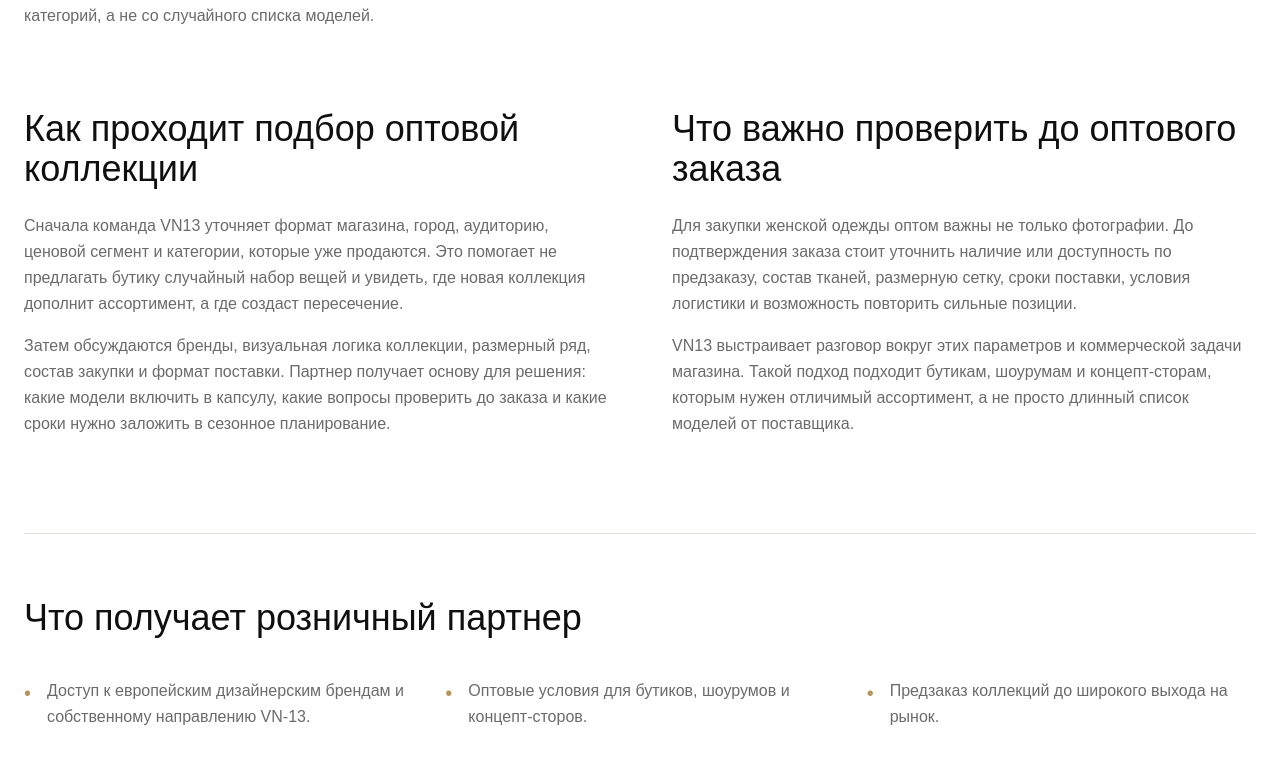
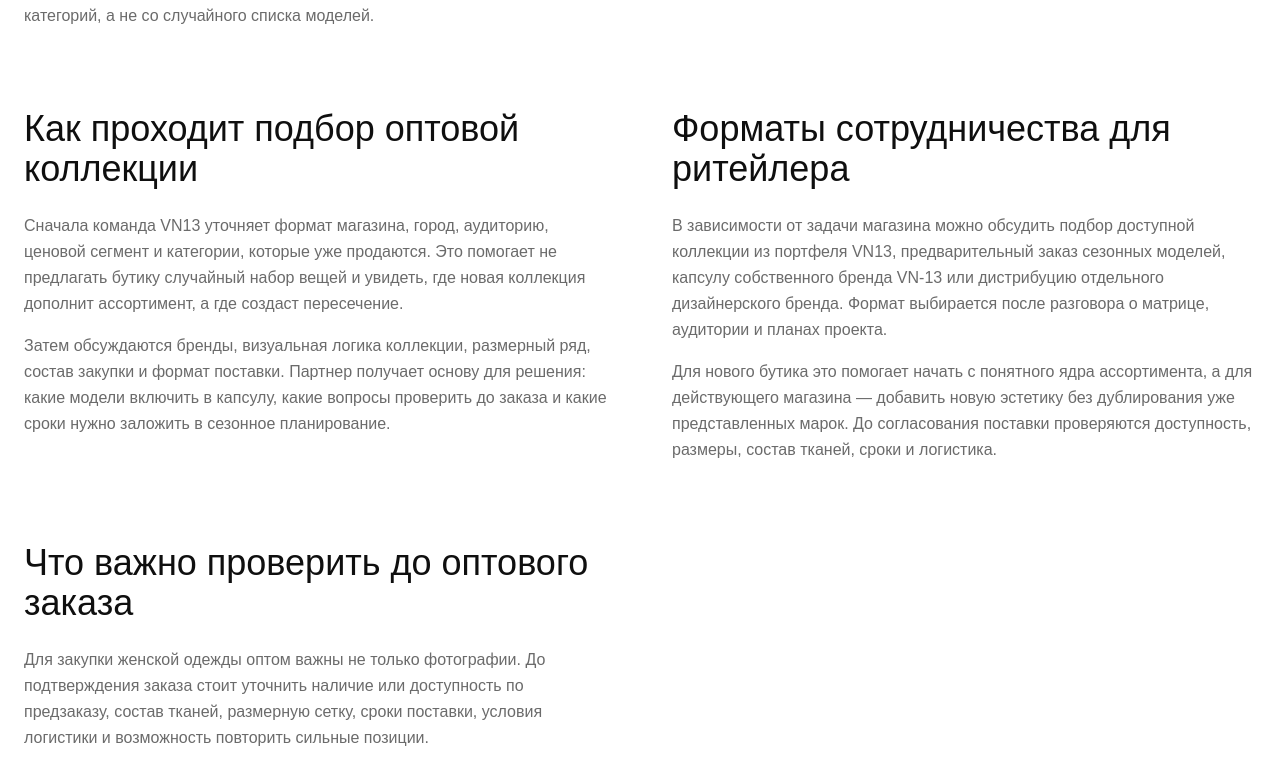
Before and after one commit to coffeeshop13/vn-13, a Next.js app: page /optovaya-zhenskaya-odezhda in a window 1280 px wide. Shown: the part 1223-1988 px from the top of the page. Built offline with nearby package versions, Linux system fonts and the light colour scheme.

Commit message:
Strengthen wholesale buyer content

```diff
--- a/app/optovaya-zhenskaya-odezhda/page.tsx
+++ b/app/optovaya-zhenskaya-odezhda/page.tsx
@@ -49,6 +49,13 @@ export default function WholesaleWomensClothingPage() {
           ],
         },
         {
+          title: 'Форматы сотрудничества для ритейлера',
+          body: [
+            'В зависимости от задачи магазина можно обсудить подбор доступной коллекции из портфеля VN13, предварительный заказ сезонных моделей, капсулу собственного бренда VN-13 или дистрибуцию отдельного дизайнерского бренда. Формат выбирается после разговора о матрице, аудитории и планах проекта.',
+            'Для нового бутика это помогает начать с понятного ядра ассортимента, а для действующего магазина — добавить новую эстетику без дублирования уже представленных марок. До согласования поставки проверяются доступность, размеры, состав тканей, сроки и логистика.',
+          ],
+        },
+        {
           title: 'Что важно проверить до оптового заказа',
           body: [
             'Для закупки женской одежды оптом важны не только фотографии. До подтверждения заказа стоит уточнить наличие или доступность по предзаказу, состав тканей, размерную сетку, сроки поставки, условия логистики и возможность повторить сильные позиции.',
@@ -96,6 +103,11 @@ export default function WholesaleWomensClothingPage() {
           answer:
             'Да, подбор можно начать с обсуждения задачи магазина и подходящего формата сотрудничества: готовой коллекции, предзаказа, собственного VN-13 или дистрибуции европейского бренда.',
         },
+        {
+          question: 'Как начать закупку женской одежды оптом?',
+          answer:
+            'Напишите VN13 и опишите формат магазина, город, аудиторию, категории и желаемый ценовой уровень. Команда уточнит задачу, предложит подходящие бренды или формат сотрудничества, а перед заказом поможет проверить наличие, размеры, состав и сроки поставки.',
+        },
       ]}
       relatedLinks={[
         { href: '/vn-13-brand', label: 'Каталог женской одежды VN-13' },
```
